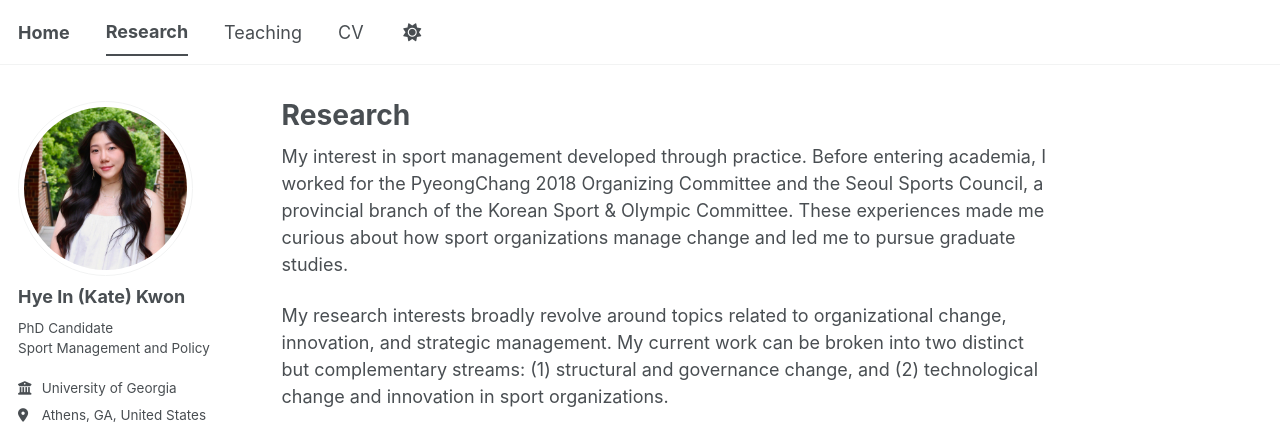
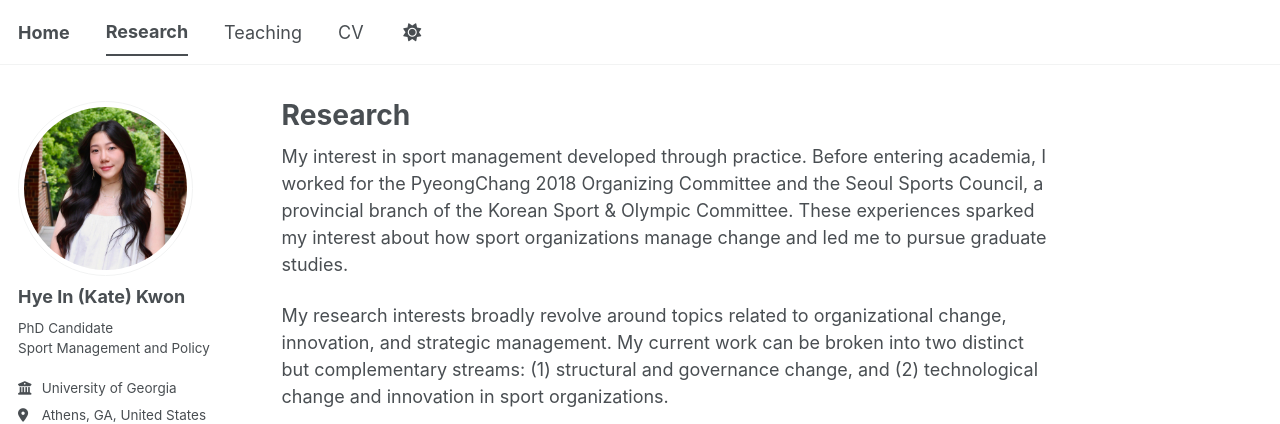
Before and after one commit to katehyeinkwon/katehyeinkwon.github.io, a Jekyll site: the page built from _pages/research.md, in a window 1280 px wide and 900 px high. Shown: the top 424 px of the window. Built offline with Jekyll 4.4.1, drawn with Linux system fonts in a browser that asks for light colours; a style sheet for code colours, icons or effects is not loaded.

Commit message:
Update research.md

```diff
--- a/_pages/research.md
+++ b/_pages/research.md
@@ -4,7 +4,7 @@ permalink: /research/
 author_profile: true
 ---
 
-My interest in sport management developed through practice. Before entering academia, I worked for the PyeongChang 2018 Organizing Committee and the Seoul Sports Council, a provincial branch of the Korean Sport & Olympic Committee. These experiences made me curious about how sport organizations manage change and led me to pursue graduate studies.
+My interest in sport management developed through practice. Before entering academia, I worked for the PyeongChang 2018 Organizing Committee and the Seoul Sports Council, a provincial branch of the Korean Sport & Olympic Committee. These experiences sparked my interest about how sport organizations manage change and led me to pursue graduate studies.
 
 My research interests broadly revolve around topics related to organizational change, innovation, and strategic management. My current work can be broken into two distinct but complementary streams: (1) structural and governance change, and (2) technological change and innovation in sport organizations.
 
```
